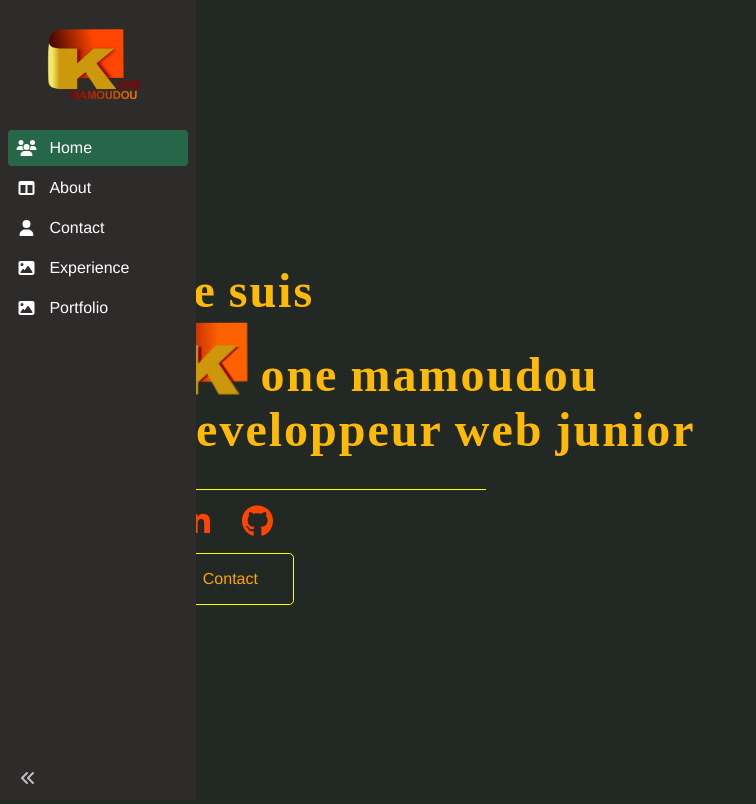
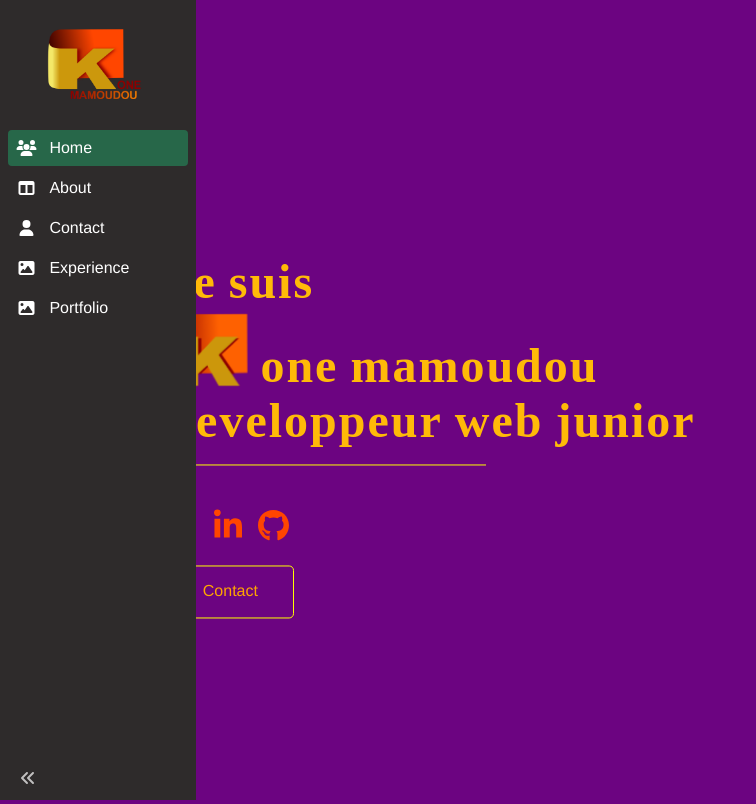
Before and after one commit to tontonkone/portfolio-apps, a Vue app: page / in a window 1280 px wide. Shown: the whole page, without its empty margins (0-756 px from the left). Built offline with nearby package versions, Linux system fonts and the light colour scheme.

Commit message:
reglage du home

```diff
--- a/src/App.vue
+++ b/src/App.vue
@@ -25,7 +25,7 @@ span{
   color: #2c3e50;
 }
 body{
-  background: #222823;
+  background: #6c0481;
 }
 
 h1 {
--- a/src/components/logo/LogoAnime.vue
+++ b/src/components/logo/LogoAnime.vue
@@ -70,7 +70,7 @@ export default {
 <style lang="scss" scoped>
 .container-logo{
     position: absolute;
-    z-index: 0;
+    z-index: -1;
     top: 0;
     right: 2%;
     left: auto;
--- a/src/components/separator/Separator.vue
+++ b/src/components/separator/Separator.vue
@@ -1,13 +1,12 @@
 <template>
-  <div class="separator">
-    <i class="fab fa-linkedin-in icon"></i>
-    <i class="fab fa-github icon"></i>
-  </div>
+  <div class="separator"></div>
+  <SocialLink />
 </template>
 
 <script>
+import SocialLink from './SocialLink.vue'
 export default {
-
+    components: {SocialLink}
 }
 </script>
 
@@ -16,13 +15,8 @@ export default {
     height: 1px;
     width: 50%;
     background: yellow;
-    margin: 2rem 0rem;
+    margin: 1rem 0rem;
     display: inline-block;
 }
 
-.icon{
-    font-size: 2rem;
-    margin: 1rem;
-    color: orangered;
-}
 </style>
--- /dev/null
+++ b/src/components/separator/SocialLink.vue
@@ -0,0 +1,41 @@
+<template>
+  <div class="social">
+    <ul>
+        <li>
+            <a href="https://www.linkedin.com/feed/" target="_blank">
+                <i class="fab fa-linkedin-in icon"></i>
+            </a>
+        </li>
+        <li>
+            <a href="https://www.linkedin.com/feed/" target="_blank">
+                <i class="fab fa-github icon"></i>
+            </a>
+        </li>
+    </ul>
+  </div>
+</template>
+
+<script>
+export default {
+
+}
+</script>
+
+<style lang="scss" scoped>
+.icon {
+    font-size: 2rem;
+    margin: .5rem;
+    color: orangered;
+    &:hover{
+        transform: scale(1.2);
+        color: yellow;
+    }
+}
+
+ul{
+    li{
+        display:inline-block;
+        list-style: none;
+    }
+}
+</style>
```
